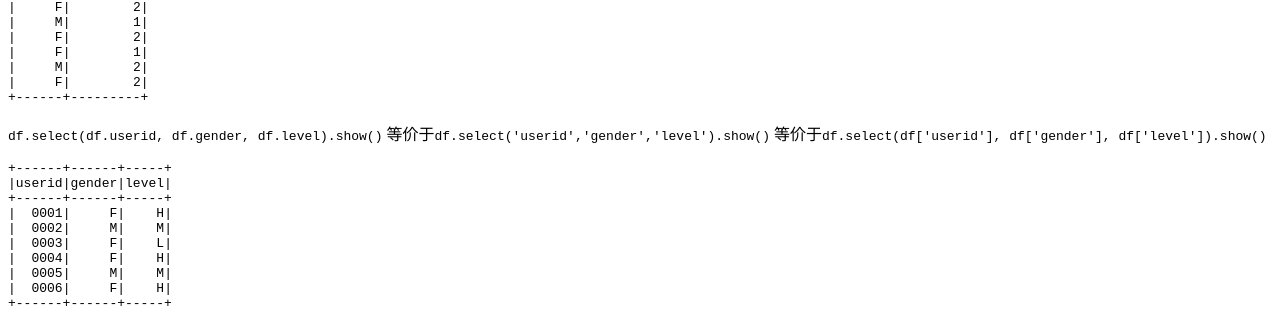
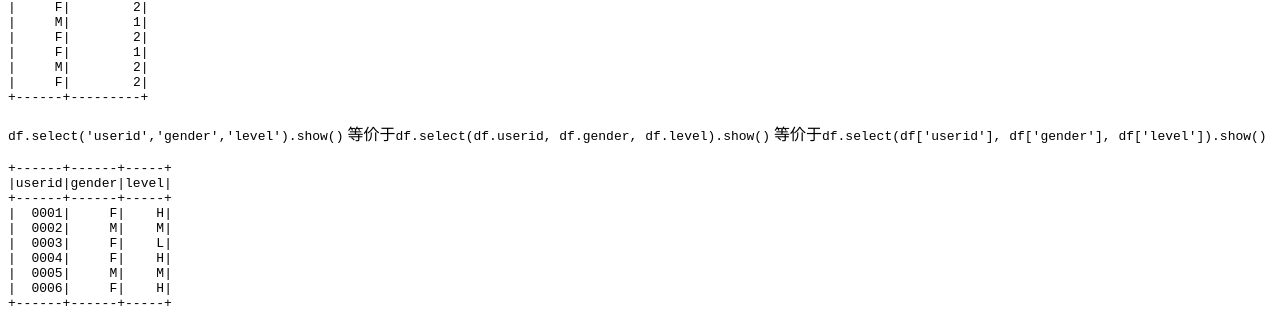
Before and after one commit to tjmashu/tjmashu.github.io, a Jekyll site: the page built from _posts/2019-03-02-Pyspark技能记录：Dataframe操作.md, in a window 1280 px wide and 900 px high, scrolled down 3894 px. Shown: the part 134-450 px from the top of the window. Built offline with Jekyll 4.4.1, drawn with Linux system fonts in a browser that asks for light colours; comment, search, counter and statistics services are not loaded; a style sheet for code colours, icons or effects is not loaded.

````diff
--- a/_posts/2019-03-02-Pyspark技能记录：Dataframe操作.md
+++ b/_posts/2019-03-02-Pyspark技能记录：Dataframe操作.md
@@ -173,8 +173,8 @@ axis=0，对行进行抽样。
 |     F|        2|
 +------+---------+
 ```
-`df.select(df.userid, df.gender, df.level).show()`
-等价于`df.select('userid','gender','level').show()`
+`df.select('userid','gender','level').show()`
+等价于`df.select(df.userid, df.gender, df.level).show()`
 等价于`df.select(df['userid'], df['gender'], df['level']).show()`
 ```py
 +------+------+-----+
````
